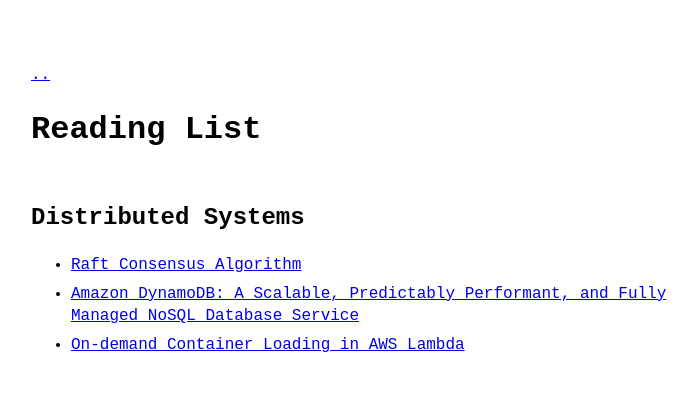
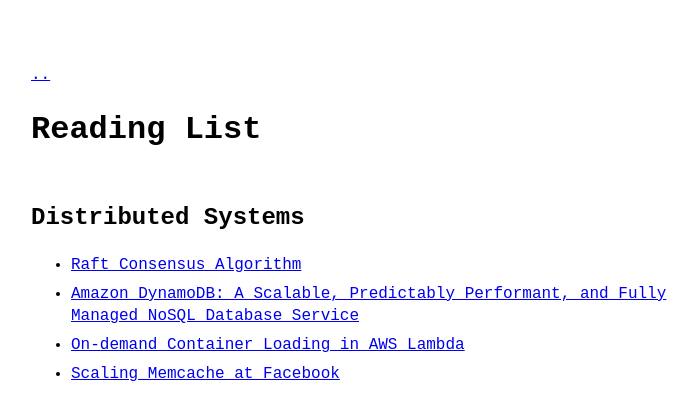
Before and after one commit to rthotakura97/rthotakura97.github.io, a Jekyll site: the page built from reading-list.md, in a window 1280 px wide. Shown: the top 420 px of the page, without its empty margins (289-985 px from the left). Built offline with Jekyll 4.4.1, drawn with Linux system fonts in a browser that asks for light colours.

Commit message:
Add scaling memcache at facebook to reading list

```diff
--- a/reading-list.md
+++ b/reading-list.md
@@ -7,3 +7,4 @@ title: Reading List
 * [Raft Consensus Algorithm](https://raft.github.io/)
 * [Amazon DynamoDB: A Scalable, Predictably Performant, and Fully Managed NoSQL Database Service](https://www.usenix.org/system/files/atc22-elhemali.pdf)
 * [On-demand Container Loading in AWS Lambda](https://arxiv.org/pdf/2305.13162.pdf)
+* [Scaling Memcache at Facebook](https://www.usenix.org/system/files/conference/nsdi13/nsdi13-final170_update.pdf)
```
